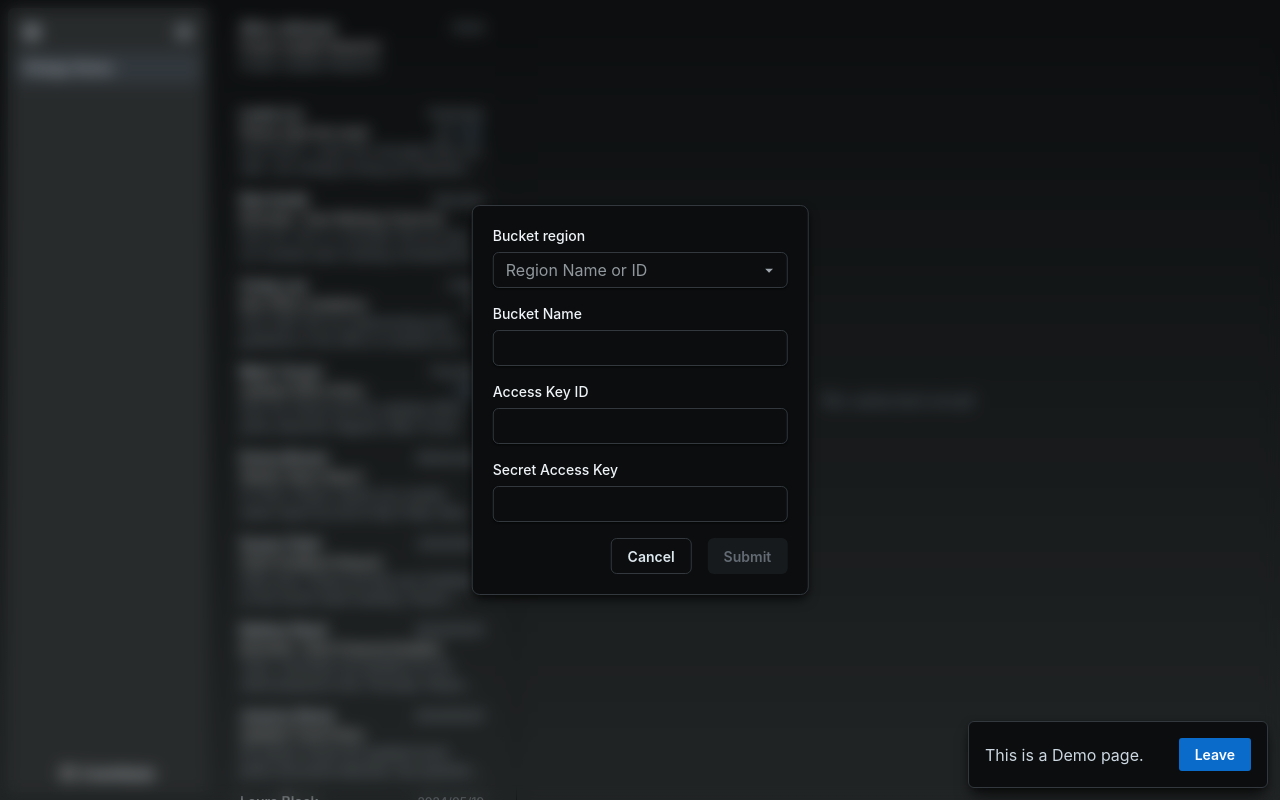
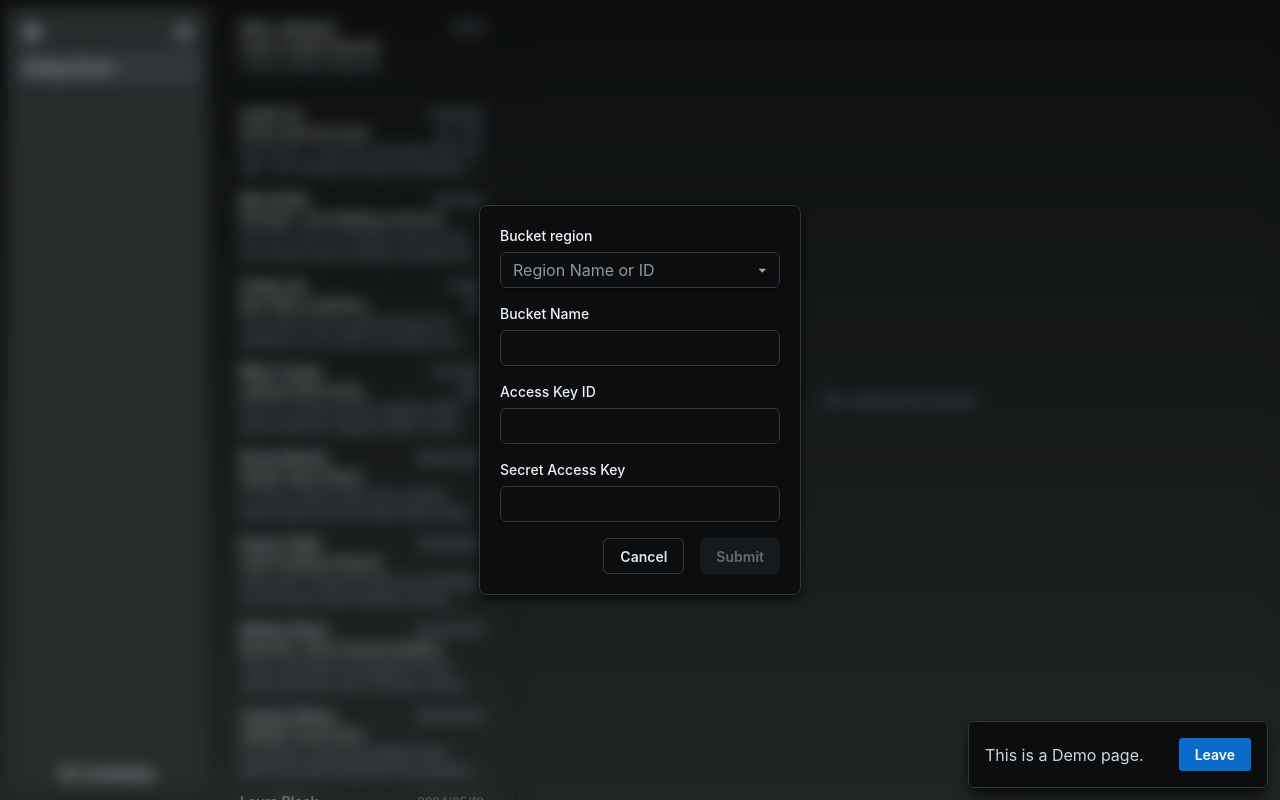
Before and after one commit to kiwigo-studio/mailbox, a Next.js app: page /demo in a window 1280 px wide. Both pictures are taken after a click on the button 32 px from the left and 32 px from the top of the page. Built offline with nearby package versions, Linux system fonts and the light colour scheme.

Commit message:
Update BucketForm width to '280px'

```diff
--- a/components/BucketForm.tsx
+++ b/components/BucketForm.tsx
@@ -53,7 +53,7 @@ export default function BucketForm({ editBucket, onSubmit, handleClose, withoutC
           defaultValue={defaultRegion}
           getOptionLabel={option => option.regionName}
           getOptionKey={option => option.region}
-          sx={{ width }}
+          sx={{ width: '280px' }}
           filterOptions={(options, params) =>
             options.filter(
               option =>
```
